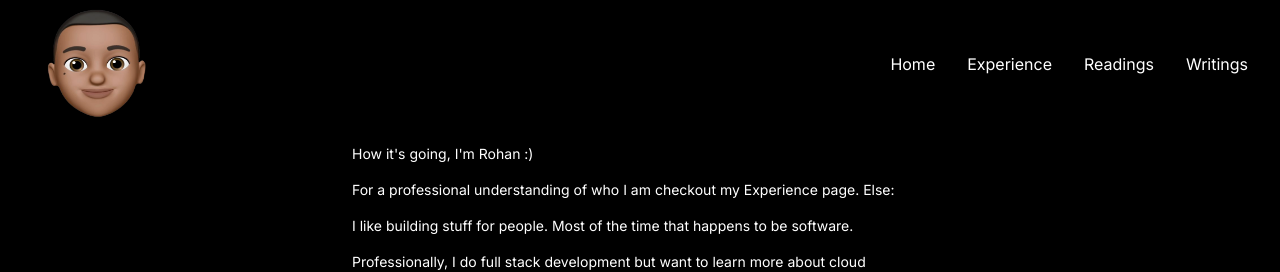
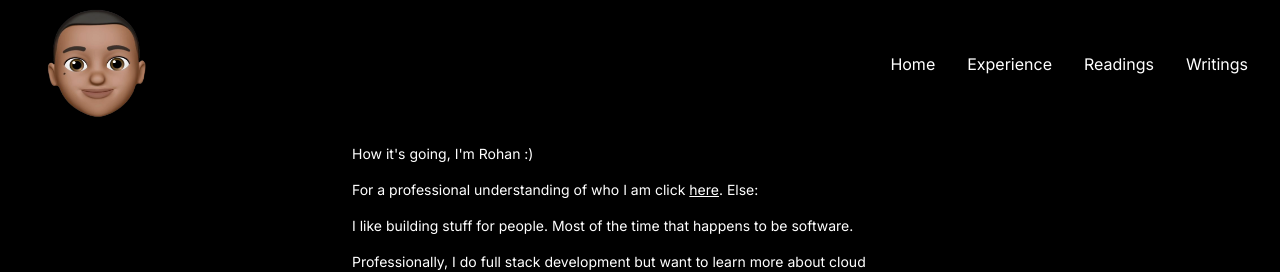
Before and after one commit to rohank36/website_new, a Next.js app: page / in a window 1280 px wide. Shown: the top 272 px of the page. Built offline with nearby package versions, Linux system fonts and the light colour scheme.

Commit message:
one change

```diff
--- a/src/app/page.tsx
+++ b/src/app/page.tsx
@@ -8,7 +8,7 @@ export default function Home() {
       <div className="flex flex-col items-center justify-center text-white text-sm min-h-screen pb-8">
         <div className="flex flex-col items-start text-left max-w-xl space-y-4">
           <p>How it's going, I'm Rohan :)</p>
-          <p>For a professional understanding of who I am checkout my Experience page. Else: </p>
+          <p>For a professional understanding of who I am click <span className="underline">here</span>. Else: </p>
           <p>I like building stuff for people. Most of the time that happens to be software.</p>
           <p>Professionally, I do full stack development but want to learn more about cloud infrastructure, cybersecurity, low-level programming, and site reliability.</p>
           <p>Personally, I spend my nights and weekends interested in algorithmic trading, practical deep learning, writing well, building brands, and Brazilian jiu jitsu.</p>
```
